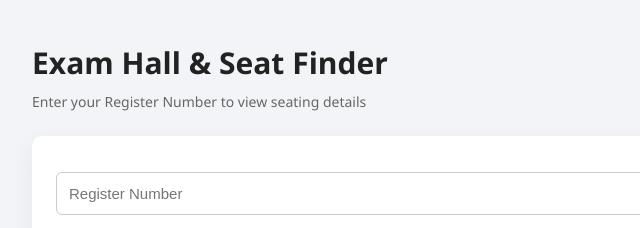
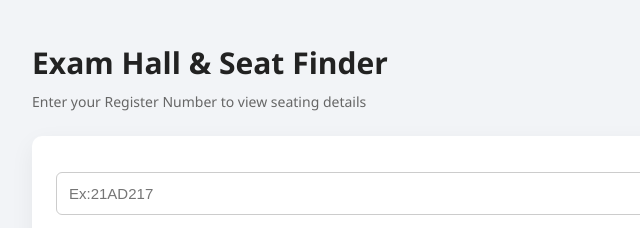
Before and after one commit to Madhianandhan06/exam-hall-seat-finder, a plain HTML site: page client/index.html in a window 1280 px wide. Shown: the top 228 px of the page, 178-818 px from the left. Drawn offline with Linux system fonts and the light colour scheme.

Commit message:
Update placeholder text for registration number input

```diff
--- a/client/index.html
+++ b/client/index.html
@@ -19,7 +19,7 @@
       <input
         type="text"
         id="regNo"
-        placeholder="Register Number"
+        placeholder="Ex:21AD217"
       />
 
       <button class="primary" onclick="searchSeat()">Search</button>
```
